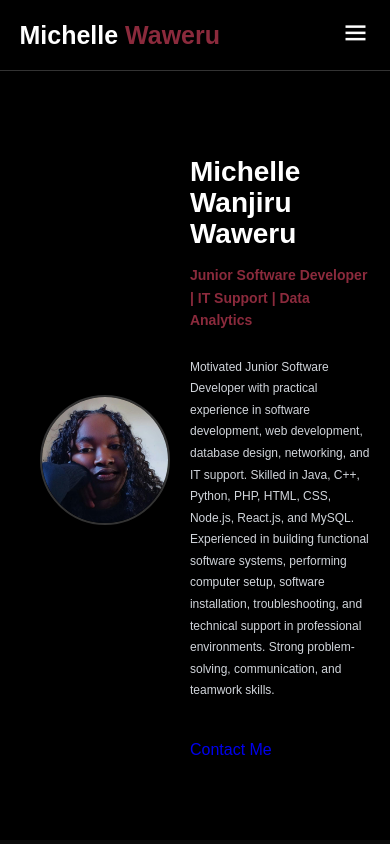
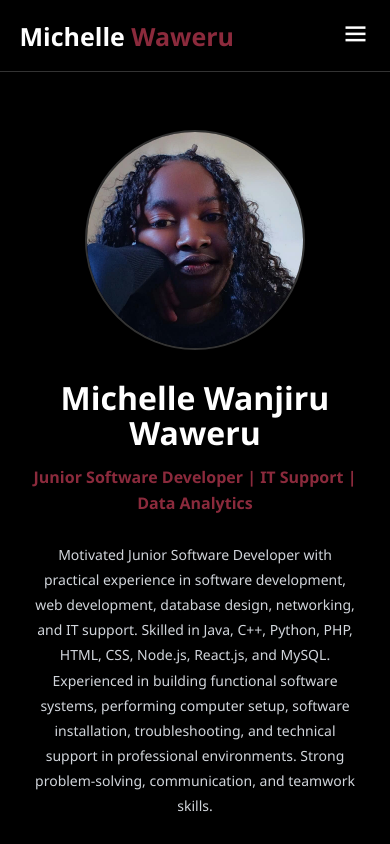
Before and after one commit to michellewaweru831-cell/michellewaweru831-cell.github.io, a plain HTML site: page index.html in a window 390 px wide. Shown: the top 844 px of the page. Drawn offline with nearby package versions, Linux system fonts and the light colour scheme.

Commit message:
Add files via upload

```diff
--- a/style.css
+++ b/style.css
@@ -23,7 +23,8 @@
     margin: 0;
     padding: 0;
     box-sizing: border-box;
-    font-family: 'Arial', sans-serif;
+    /* Changed from Arial to a clean, universally supported system font */
+    font-family: 'Segoe UI', Tahoma, Geneva, Verdana, sans-serif;
     text-decoration: none;
     list-style: none;
     scroll-behavior: smooth;
@@ -297,38 +298,67 @@ main {
     margin-bottom: 35px;
 }
 
+.hero-btn {
+    display: inline-block;
+    padding: 12px 30px;
+    background-color: var(--bg-card);
+    color: var(--text-main);
+    border: 1px solid var(--border-subtle);
+    border-radius: 6px;
+    font-size: 16px;
+    font-weight: 600;
+    transition: all 0.3s ease;
+}
+
+.hero-btn:hover {
+    background-color: var(--accent);
+    border-color: var(--accent);
+    color: #ffffff;
+}
+
+/* ========================================= */
 /* --- MOBILE RESPONSIVENESS --- */
+/* ========================================= */
+
 @media (max-width: 992px) {
     .hero-section {
-        flex-direction: row; /* Forces side-by-side */
-        text-align: left;
-        gap: 20px;
+        flex-direction: column; /* Stacks image on top, text below */
+        text-align: center;
+        gap: 30px;
         padding-top: 120px;
+        padding-bottom: 40px;
     }
 
     .hero-image {
-        justify-content: flex-end;
+        justify-content: center; /* Centers the image */
     }
 
     .hero-image img {
-        width: 130px;  /* Smaller circle for mobile */
-        height: 130px;
+        width: 220px;  /* Perfect size for mobile circle */
+        height: 220px;
     }
 
     .hero-content {
-        align-items: flex-start;
+        align-items: center; /* Centers the text */
     }
 
     .hero-name {
-        font-size: 28px;
+        font-size: 32px; /* Smaller name so it fits well */
     }
 
     .hero-title {
-        font-size: 14px;
+        font-size: 16px;
     }
 
     .hero-desc {
-        font-size: 12px;
+        font-size: 14px;
+        text-align: center;
+        padding: 0 15px; /* Keeps text from touching the screen edges */
+    }
+
+    .hero-btn {
+        width: 80%; /* Makes button easier to tap on mobile */
+        text-align: center;
     }
 }
 
```
